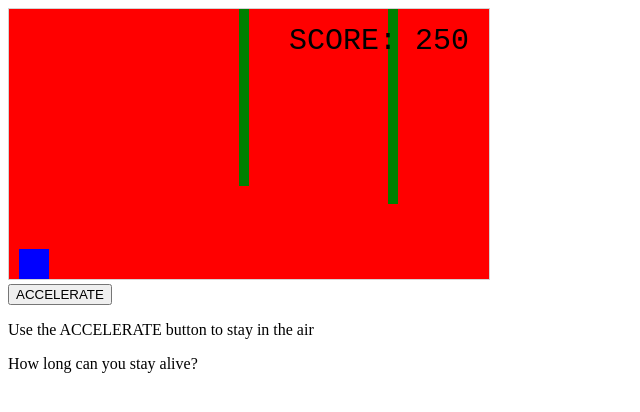
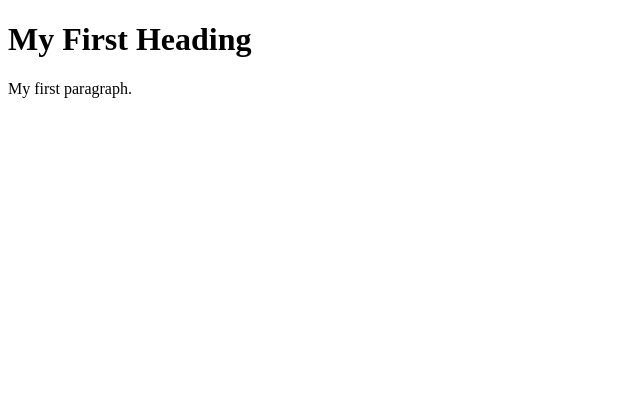
Before and after one commit to ArTiN87SA/ArTiN87SA.github.io, a plain HTML site: page index.html in a window 1280 px wide. Shown: the whole page, without its empty margins (0-640 px from the left). Drawn offline with Linux system fonts and the light colour scheme.

Commit message:
Update index.html

```diff
--- a/index.html
+++ b/index.html
@@ -1,137 +1,10 @@
 <!DOCTYPE html>
 <html>
-<head>
-<meta name="viewport" content="width=device-width, initial-scale=1.0"/>
-<style>
-canvas {
-    border:1px solid #d3d3d3;
-    background-color: #ff0000;
-}
-</style>
-</head>
-<body onload="startGame()">
-<script>
+<body>
 
-var myGamePiece;
-var myObstacles = [];
-var myScore;
+<h1>My First Heading</h1>
 
-function startGame() {
-    myGamePiece = new component(30, 30, "blue", 10, 120);
-    myGamePiece.gravity = 0.05;
-    myScore = new component("30px", "monospace", "black", 280, 40, "text");
-    myGameArea.start();
-}
+<p>My first paragraph.</p>
 
-var myGameArea = {
-    canvas : document.createElement("canvas"),
-    start : function() {
-        this.canvas.width = 480;
-        this.canvas.height = 270;
-        this.context = this.canvas.getContext("2d");
-        document.body.insertBefore(this.canvas, document.body.childNodes[0]);
-        this.frameNo = 0;
-        this.interval = setInterval(updateGameArea, 20);
-        },
-    clear : function() {
-        this.context.clearRect(0, 0, this.canvas.width, this.canvas.height);
-    }
-}
-
-function component(width, height, color, x, y, type) {
-    this.type = type;
-    this.score = 0;
-    this.width = width;
-    this.height = height;
-    this.speedX = 0;
-    this.speedY = 0;
-    this.x = x;
-    this.y = y;
-    this.gravity = 0;
-    this.gravitySpeed = 0;
-    this.update = function() {
-        ctx = myGameArea.context;
-        if (this.type == "text") {
-            ctx.font = this.width + " " + this.height;
-            ctx.fillStyle = color;
-            ctx.fillText(this.text, this.x, this.y);
-        } else {
-            ctx.fillStyle = color;
-            ctx.fillRect(this.x, this.y, this.width, this.height);
-        }
-    }
-    this.newPos = function() {
-        this.gravitySpeed += this.gravity;
-        this.x += this.speedX;
-        this.y += this.speedY + this.gravitySpeed;
-        this.hitBottom();
-    }
-    this.hitBottom = function() {
-        var rockbottom = myGameArea.canvas.height - this.height;
-        if (this.y > rockbottom) {
-            this.y = rockbottom;
-            this.gravitySpeed = 0;
-        }
-    }
-    this.crashWith = function(otherobj) {
-        var myleft = this.x;
-        var myright = this.x + (this.width);
-        var mytop = this.y;
-        var mybottom = this.y + (this.height);
-        var otherleft = otherobj.x;
-        var otherright = otherobj.x + (otherobj.width);
-        var othertop = otherobj.y;
-        var otherbottom = otherobj.y + (otherobj.height);
-        var crash = true;
-        if ((mybottom < othertop) || (mytop > otherbottom) || (myright < otherleft) || (myleft > otherright)) {
-            crash = false;
-        }
-        return crash;
-    }
-}
-
-function updateGameArea() {
-    var x, height, gap, minHeight, maxHeight, minGap, maxGap;
-    for (i = 0; i < myObstacles.length; i += 1) {
-        if (myGamePiece.crashWith(myObstacles[i])) {
-            return;
-        }
-    }
-    myGameArea.clear();
-    myGameArea.frameNo += 1;
-    if (myGameArea.frameNo == 1 || everyinterval(150)) {
-        x = myGameArea.canvas.width;
-        minHeight = 20;
-        maxHeight = 200;
-        height = Math.floor(Math.random()*(maxHeight-minHeight+1)+minHeight);
-        minGap = 50;
-        maxGap = 200;
-        gap = Math.floor(Math.random()*(maxGap-minGap+1)+minGap);
-        myObstacles.push(new component(10, height, "green", x, 0));
-        myObstacles.push(new component(10, x - height - gap, "green", x, height + gap));
-    }
-    for (i = 0; i < myObstacles.length; i += 1) {
-        myObstacles[i].x += -1;
-        myObstacles[i].update();
-    }
-    myScore.text="SCORE: " + myGameArea.frameNo;
-    myScore.update();
-    myGamePiece.newPos();
-    myGamePiece.update();
-}
-
-function everyinterval(n) {
-    if ((myGameArea.frameNo / n) % 1 == 0) {return true;}
-    return false;
-}
-
-function accelerate(n) {
-    myGamePiece.gravity = n;
-}
-</script>
-<br>
-<button onmousedown="accelerate(-0.2)" onmouseup="accelerate(0.05)">ACCELERATE</button>
-<p>Use the ACCELERATE button to stay in the air</p>
-<p>How long can you stay alive?</p>
 </body>
 </html>
```
